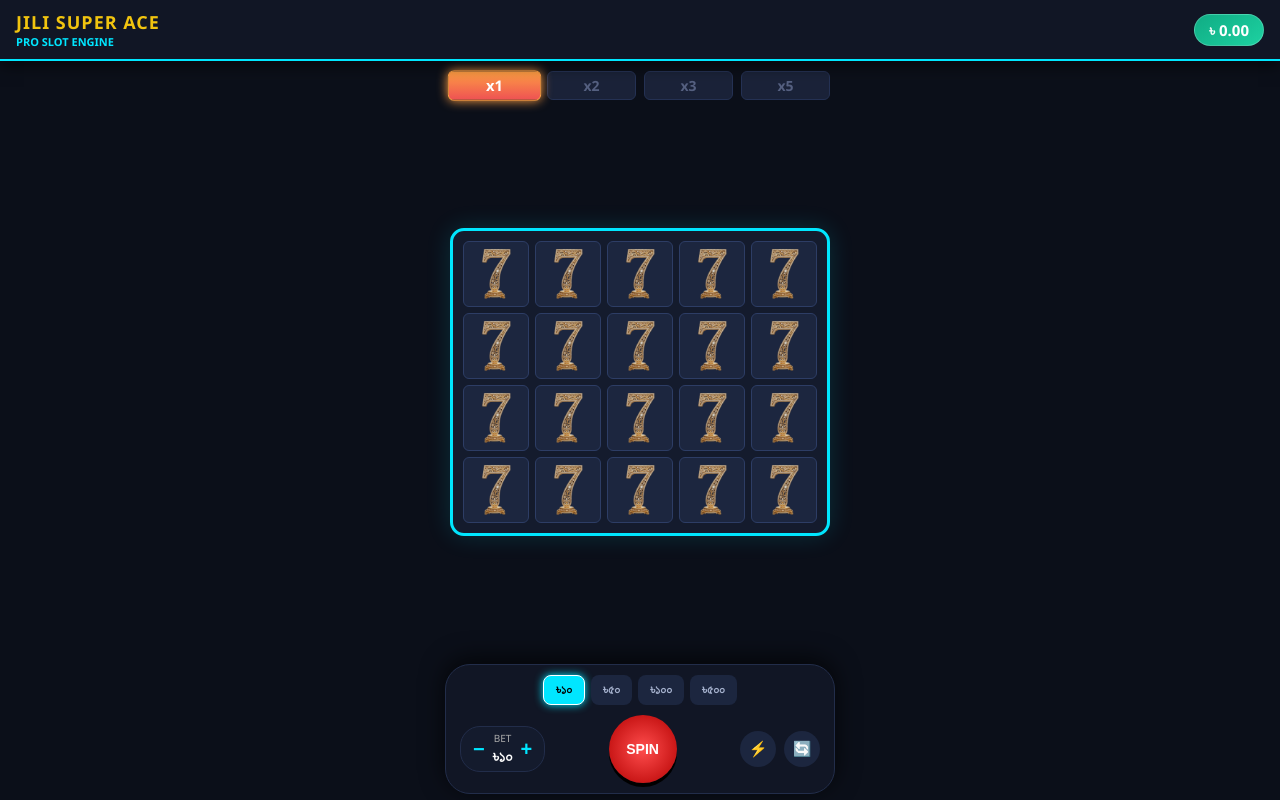
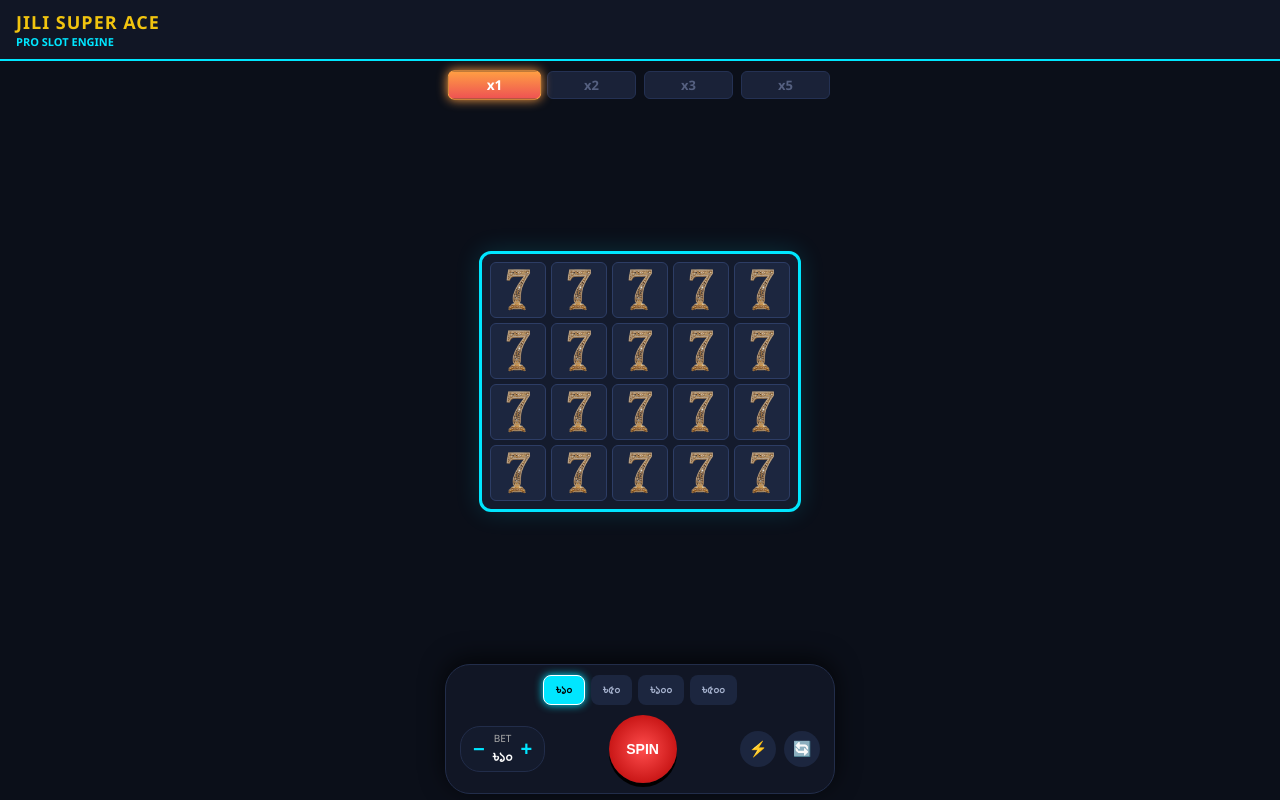
Before and after one commit to corruptionbangla24-ops/SUPER-ACE, a website: page index.html in a window 1280 px wide. Drawn offline with nearby package versions, Linux system fonts and the light colour scheme; no server answers.

Commit message:
Update style.css

```diff
--- a/style.css
+++ b/style.css
@@ -3,20 +3,20 @@
 body { font-family: 'Segoe UI', Arial, sans-serif; background: #0b0f19; color: white; margin: 0; display: flex; flex-direction: column; align-items: center; justify-content: space-between; height: 100vh; height: 100dvh; overflow: hidden; padding-bottom: env(safe-area-inset-bottom); }
 
 /* হেডার প্যানেল */
-.header { width: 100%; padding: 10px 16px; display: flex; justify-content: space-between; align-items: center; background: #111625; border-bottom: 2px solid #00e6ff; box-sizing: border-box; z-index: 100; box-shadow: 0 4px 15px rgba(0,0,0,0.6); flex-shrink: 0; }
+.header { width: 100%; padding: 10px 16px; display: flex; justify-content: space-between; align-items: center; background: #111625; border-bottom: 2px solid #00e6ff; box-sizing: border-box; z-index: 100; box-shadow: 0 4px 15 rgba(0,0,0,0.6); flex-shrink: 0; }
 .brand .name { color: #f1c40f; font-weight: 900; font-size: 18px; letter-spacing: 1px; }
 .brand .game { color: #00e6ff; font-weight: bold; font-size: 11px; }
 .balance-box { background: linear-gradient(145deg, #10ac84, #1dd1a1); padding: 5px 14px; border-radius: 30px; font-weight: bold; font-size: 15px; border: 1px solid #ffffff33; }
 
 /* মাল্টিপ্লায়ার ট্রিগার বার */
-.multiplier-bar { display: flex; gap: 8px; margin-top: 10px; width: 90%; max-width: 380px; justify-content: space-around; flex-shrink: 0; }
-.m-factor { flex: 1; text-align: center; background: #1a2238; padding: 4px 0; border-radius: 6px; font-weight: 900; color: #556080; font-size: 14px; border: 1px solid #243153; transition: 0.1s; }
+.multiplier-bar { display: flex; gap: 8px; margin-top: 10px; width: 92%; max-width: 380px; justify-content: space-around; flex-shrink: 0; }
+.m-factor { flex: 1; text-align: center; background: #1a2238; padding: 4px 0; border-radius: 6px; font-weight: 900; color: #556080; font-size: 13px; border: 1px solid #243153; transition: 0.1s; }
 .m-factor.active { color: #fff; background: linear-gradient(180deg, #ff9f43, #ee5253); border-color: #ff9f43; box-shadow: 0 0 10px #ff9f43; transform: scale(1.05); }
 
-/* ৫x৪ স্লট মেশিন কার্ড গ্রিড (মোবাইলের জন্য ১০০% অটো-ফিট ইঞ্জিন ভাই) */
-.slot-machine { margin: auto 0; display: grid; grid-template-columns: repeat(5, 66px); grid-template-rows: repeat(4, 66px); gap: 6px; background: #141b2d; padding: 10px; border: 3px solid #00e6ff; border-radius: 14px; box-shadow: 0 0 25px rgba(0,230,255,0.15); }
-.reel { width: 66px; height: 66px; background: #1c263f; display: flex; align-items: center; justify-content: center; overflow: hidden; border-radius: 6px; border: 1px solid #2d3d65; position: relative; }
-.reel img { width: 88%; height: 88%; object-fit: contain; position: absolute; }
+/* 🎯 [মেগা কন্টেইনার চওড়া বুস্টার লক ভাই]: বক্সের ঘর ৬৬px থেকে কমিয়ে ৫৬px এবং গ্যাপ ৪px করায় গেম কনটেইনার স্ক্রিনের ভেতরে ১০০% অটো-ফিট হয়ে যাবে, দুই দিকে বিন্দুমাত্র সরবে না ভাই! */
+.slot-machine { margin: auto 0; display: grid; grid-template-columns: repeat(5, 56px); grid-template-rows: repeat(4, 56px); gap: 5px; background: #141b2d; padding: 8px; border: 3px solid #00e6ff; border-radius: 12px; box-shadow: 0 0 25px rgba(0,230,255,0.15); max-width: 96%; }
+.reel { width: 56px; height: 56px; background: #1c263f; display: flex; align-items: center; justify-content: center; overflow: hidden; border-radius: 6px; border: 1px solid #2d3d65; position: relative; }
+.reel img { width: 85%; height: 85%; object-fit: contain; position: absolute; }
 
 /* কার্ড অ্যানিমেশন মোশন লুপ */
 .scrolling img { animation: cardScroll 0.12s infinite linear; }
@@ -31,7 +31,7 @@ body { font-family: 'Segoe UI', Arial, sans-serif; background: #0b0f19; color: w
 #win-overlay { display: none; position: fixed; top: 40%; left: 50%; transform: translate(-50%, -50%); background: rgba(11,15,25,0.96); color: #f1c40f; padding: 18px 35px; border-radius: 40px; font-size: 26px; font-weight: 900; border: 3px solid #f1c40f; z-index: 999; text-align: center; box-shadow: 0 0 30px #f1c40f; animation: popIn 0.25s ease-out; }
 @keyframes popIn { 0% { transform: translate(-50%, -50%) scale(0.5); opacity: 0; } 100% { transform: translate(-50%, -50%) scale(1); opacity: 1; } }
 
-/* কন্ট্রোল প্যানেল এরিয়া */
+/* 🎛️ কন্ট্রোল প্যানেল এরিয়া (ভিউ ফিট লক) */
 .footer-controls { position: relative; bottom: 0; margin-bottom: 6px; width: 94%; max-width: 390px; background: #111625; padding: 10px; border-radius: 25px; display: flex; flex-direction: column; align-items: center; gap: 10px; border: 1px solid #222d4a; box-shadow: 0 -5px 25px rgba(0,0,0,0.7); pointer-events: auto; flex-shrink: 0; }
 
 .quick-bets { display: flex; gap: 6px; justify-content: center; width: 100%; }
@@ -49,3 +49,6 @@ body { font-family: 'Segoe UI', Arial, sans-serif; background: #0b0f19; color: w
 .icon-group { display: flex; gap: 8px; }
 .icon-btn { background: #1c263f; border: none; color: #fff; width: 36px; height: 36px; border-radius: 50%; font-size: 15px; display: flex; align-items: center; justify-content: center; cursor: pointer; outline: none; }
 .icon-btn.active { background: #7f1d1d; color: #f1c40f; box-shadow: 0 0 8px #f1c40f; }
+
+/* 🎯 অতিরিক্ত ব্যালেন্স বক্স হাইডার */
+.balance-box { display: none !important; }
```
